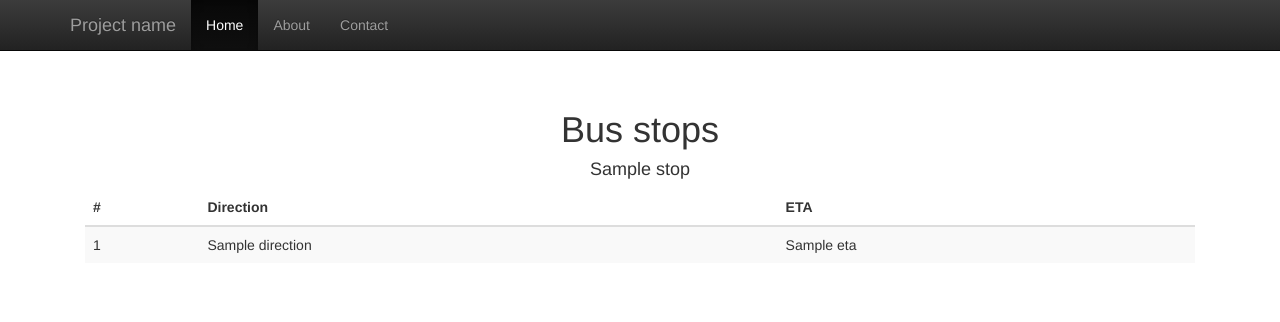
After one commit to cfax/tflbusarrival, a Flask app: template templates/results.html in a window 1280 px wide. The commit adds this page. Shown: the top 322 px of the page. Run offline with Flask 2, Linux system fonts and the light colour scheme; the template is opened without the code that fills it: most values are stand-ins (such as "Sample title", 1, 10 or a date in 2020); some libraries are stand-ins or nearby versions.

Commit message:
Split in multiple templates

```diff
--- a/main.py
+++ b/main.py
@@ -12,25 +12,29 @@ def stops():
 
     lat = request.form['lat']
     lon = request.form['lon']
+
     stops = tfl_api.getStopList(lat, lon)
 
     stopcodes = [s['StopCode1'] for s in stops]
     busses = tfl_api.getBusList(stopcodes)
 
-    text = []
+    results = []
     for stop in stops:
-        text.append('Stop {name} ({letter}):'\
-            .format(name=stop['StopPointName'], letter=stop['StopPointIndicator']))
-
+        result = {
+            'name': '{name} ({letter})'.format(name=stop['StopPointName'], letter=stop['StopPointIndicator']),
+            'busses': []
+        }
         busses_for_stopcode = [b for b in busses if b['StopCode1'] == stop['StopCode1']]
         for bus in sorted(busses_for_stopcode, key=lambda i: i['EstimatedTime']):
-            text.append('{line} towards {destination} should arrive at {time}'\
-                .format(line=bus['LineName'], destination=bus['DestinationText'],
-                        time=U.format_time(bus['EstimatedTime'])))
+            result['busses'].append({
+                'number': bus['LineName'],
+                'direction': bus['DestinationText'],
+                'eta': U.format_time(bus['EstimatedTime'])
+            })
 
-    return '<br/>'.join(text)
+        results.append(result)
 
-
+    return render_template('results.html', results=results)
 
 @app.route("/")
 def main():
--- a/static/style.css
+++ b/static/style.css
@@ -0,0 +1,12 @@
+body {
+    padding-top: 50px;
+}
+
+.main {
+    padding: 40px 15px;
+    text-align: center;
+}
+
+.table {
+    text-align: left;
+}
--- /dev/null
+++ b/templates/common.html
@@ -0,0 +1,83 @@
+<!DOCTYPE html>
+<html lang="en">
+  <head>
+    <meta charset="utf-8">
+    <meta http-equiv="X-UA-Compatible" content="IE=edge">
+    <meta name="viewport" content="width=device-width, initial-scale=1">
+    <meta name="description" content="">
+    <meta name="author" content="">
+    <!--<link rel="icon" href="../../favicon.ico">-->
+
+    <title>Bus arrival times</title>
+
+    <link href="{{ url_for('static', filename='bootstrap.min.css') }}" rel="stylesheet">
+    <link rel="stylesheet" type="text/css" href="{{ url_for('static', filename='style.css') }}" />
+    <link rel="stylesheet" href="https://maxcdn.bootstrapcdn.com/bootstrap/3.3.5/css/bootstrap.min.css">
+    <link rel="stylesheet" href="https://maxcdn.bootstrapcdn.com/bootstrap/3.3.5/css/bootstrap-theme.min.css">
+
+    <!-- HTML5 shim and Respond.js for IE8 support of HTML5 elements and media queries -->
+    <!--[if lt IE 9]>
+      <script src="https://oss.maxcdn.com/html5shiv/3.7.2/html5shiv.min.js"></script>
+      <script src="https://oss.maxcdn.com/respond/1.4.2/respond.min.js"></script>
+    <![endif]-->
+  </head>
+
+  <body>
+
+    <nav class="navbar navbar-inverse navbar-fixed-top">
+      <div class="container">
+        <div class="navbar-header">
+          <button type="button" class="navbar-toggle collapsed" data-toggle="collapse" data-target="#navbar" aria-expanded="false" aria-controls="navbar">
+            <span class="sr-only">Toggle navigation</span>
+            <span class="icon-bar"></span>
+            <span class="icon-bar"></span>
+            <span class="icon-bar"></span>
+          </button>
+          <a class="navbar-brand" href="#">Project name</a>
+        </div>
+        <div id="navbar" class="collapse navbar-collapse">
+          <ul class="nav navbar-nav">
+            <li class="active"><a href="#">Home</a></li>
+            <li><a href="#about">About</a></li>
+            <li><a href="#contact">Contact</a></li>
+          </ul>
+        </div><!--/.nav-collapse -->
+      </div>
+    </nav>
+
+    <div class="container">
+        {% block content %}
+        {% endblock %}
+
+        <script src="{{ url_for('static', filename='geoPosition.js') }}" type="text/javascript" charset="utf-8"></script>
+        <script src="{{ url_for('static', filename='jquery-2.1.4.min.js') }}" type="text/javascript" charset="utf-8"></script>
+        <script src="https://maxcdn.bootstrapcdn.com/bootstrap/3.3.5/js/bootstrap.min.js"></script>
+
+        <script type="text/javascript">
+    if (geoPosition.init()) {
+        geoPosition.getCurrentPosition(success_f, error_f, {enableHighAccuracy:true});
+    } else {
+        error_f("");
+    }
+
+    function success_f(p) {
+        $("#lat").val(p.coords.latitude);
+        $("#lon").val(p.coords.longitude);
+        $("#coordinates_form").submit();
+    }
+
+    function error_f(p) {
+        $("#lat").val(0);
+        $("#lon").val(0);
+        $("#coordinates_form").submit();
+    }
+    </script>
+
+
+    </div><!-- /.container -->
+
+    <script src="https://ajax.googleapis.com/ajax/libs/jquery/1.11.3/jquery.min.js"></script>
+    <script src="../../dist/js/bootstrap.min.js"></script>
+    <script src="../../assets/js/ie10-viewport-bug-workaround.js"></script>
+  </body>
+</html>
--- /dev/null
+++ b/templates/results.html
@@ -0,0 +1,31 @@
+{% extends 'common.html' %}
+{% block content %}
+        <div class="main">
+          <h1>Bus stops</h1>
+            <div id="maindiv">
+                {% if results %}
+                {% for stop in results %}
+                <h4>{{ stop.name }}</h4>
+                <table class="table table-striped">
+                    <thead>
+                    <tr>
+                        <th>#</th>
+                        <th>Direction</th>
+                        <th>ETA</th>
+                    </tr>
+                    </thead>
+                    <tbody>
+                    {% for bus in stop.busses %}
+                    <tr>
+                        <td>{{ bus.number }}</td>
+                        <td>{{ bus.direction }}</td>
+                        <td>{{ bus.eta }}</td>
+                    </tr>
+                    {% endfor %}
+                    </tbody>
+                </table>
+                {% endfor %}
+                {% endif %}
+            </div>
+        </div>
+{% endblock %}
```
Also changed, not shown: templates/main.html (+9 -34 lines).
